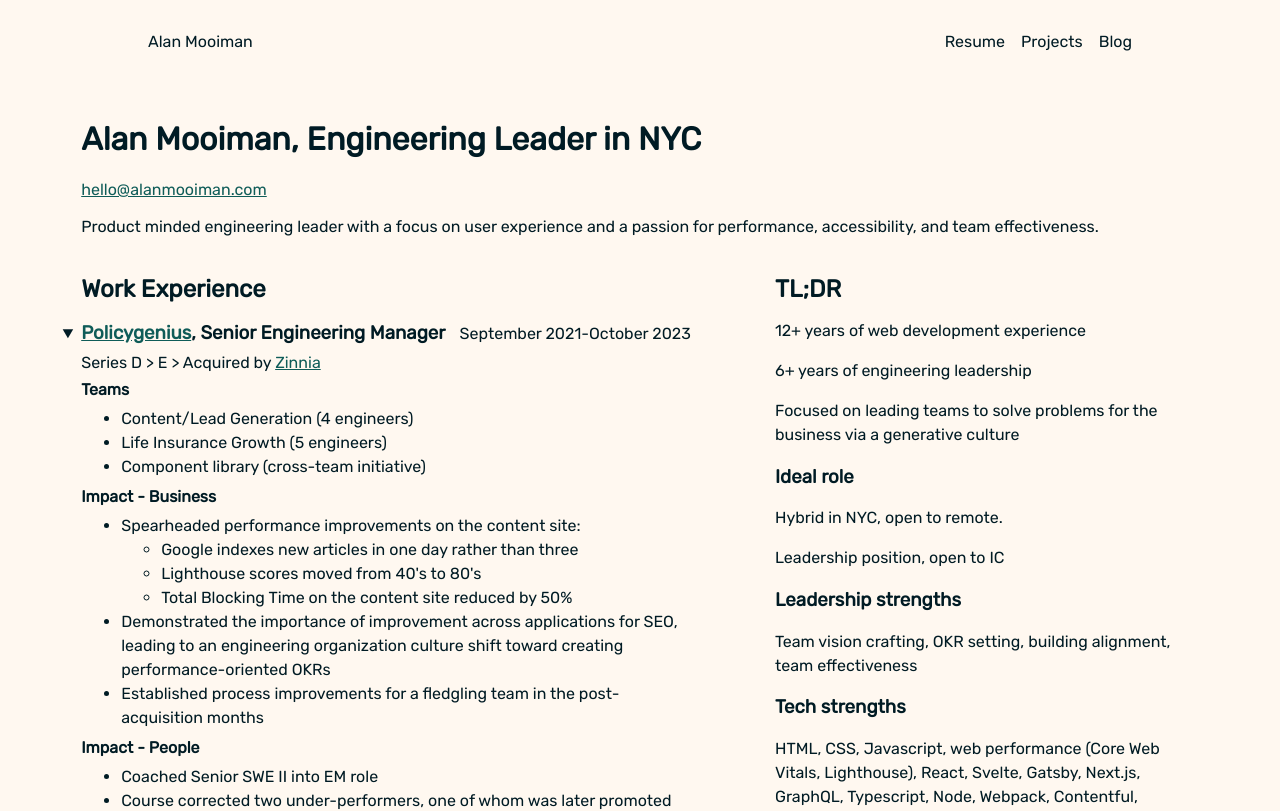
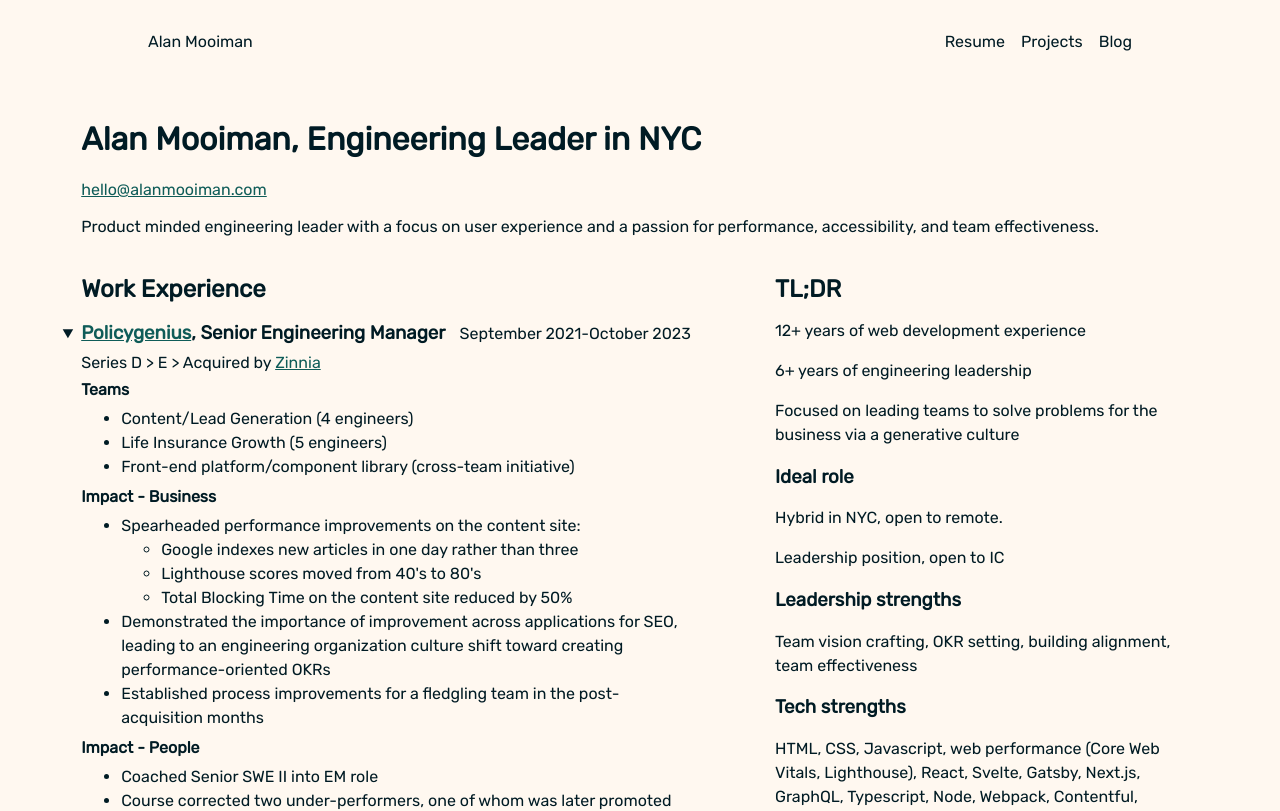
Before and after one commit to alanmoo/alanmoo-svelte, a SvelteKit app: page /resume in a window 1280 px wide. Shown: the top 811 px of the page. Built offline with nearby package versions, Linux system fonts and the light colour scheme.

Commit message:
Add “front-end platform” to team description

```diff
--- a/src/routes/resume/+page.svelte
+++ b/src/routes/resume/+page.svelte
@@ -93,7 +93,7 @@
 					<ul>
 						<li>Content/Lead Generation (4 engineers)</li>
 						<li>Life Insurance Growth (5 engineers)</li>
-						<li>Component library (cross-team initiative)</li>
+						<li>Front-end platform/component library (cross-team initiative)</li>
 					</ul>
 				</div>
 				<h5>Impact - Business</h5>
```
